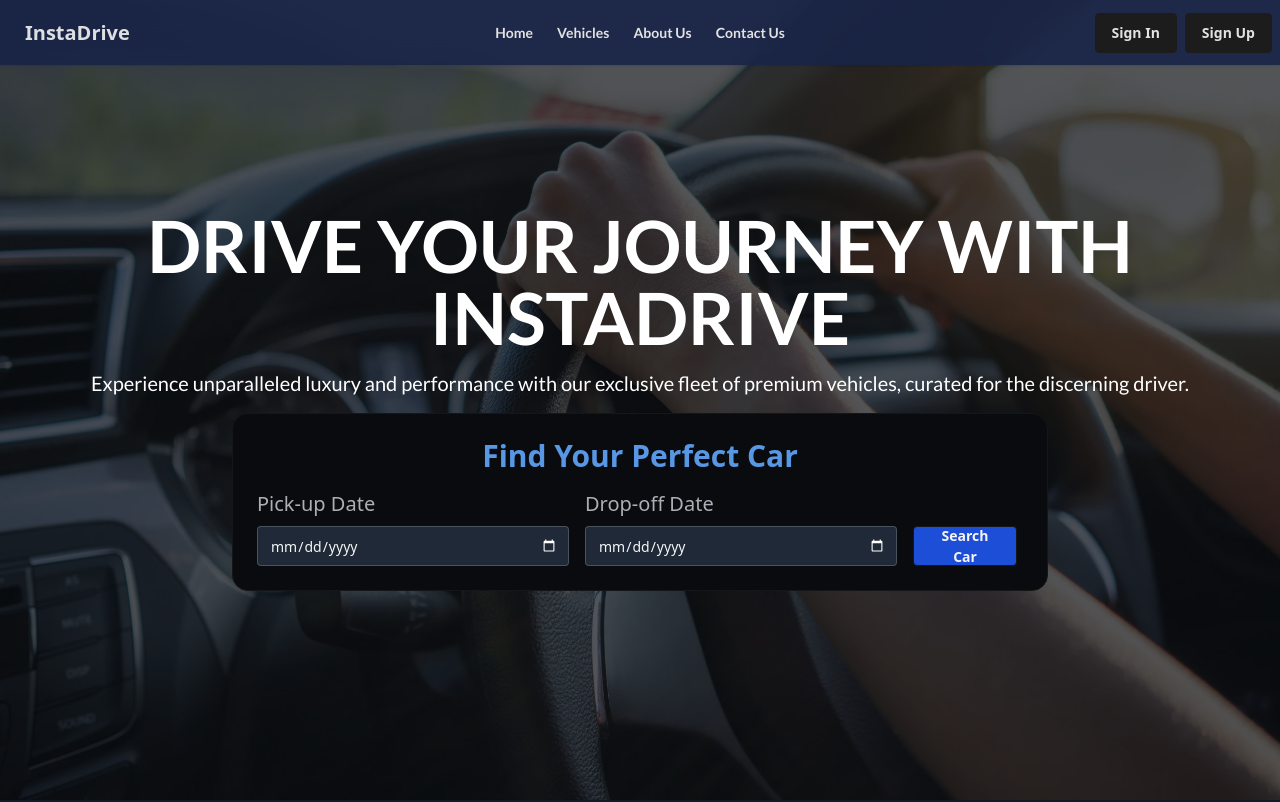
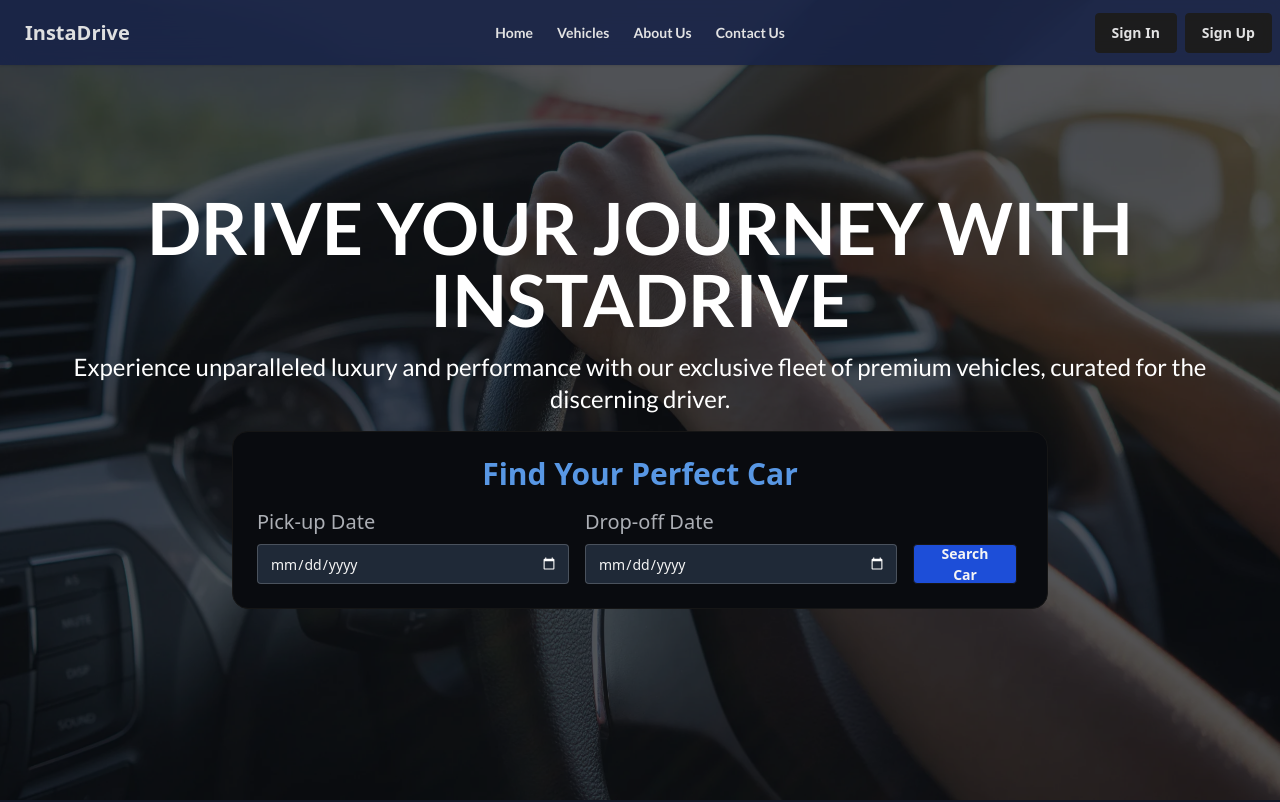
Before and after one commit to jacobferreras/car-rental, a Next.js app: page / in a window 1280 px wide. Shown: the top 802 px of the page. Built offline with nearby package versions, Linux system fonts and the light colour scheme; no server answers; the database is empty.

Commit message:
feat: update text size and padding in HeroSection and HomeBookingCard components

```diff
--- a/components/ui/home/HeroSection.tsx
+++ b/components/ui/home/HeroSection.tsx
@@ -18,7 +18,7 @@ const Hero = () => {
           <h1 className="text-3xl sm:text-5xl lg:text-7xl text-center text-white font-family-mono font-bold z-20">
             DRIVE YOUR JOURNEY WITH INSTADRIVE
           </h1>
-          <p className="text-md sm:text-lg lg:text-xl text-center text-white font-family-sans mt-4 px-4 z-20">
+          <p className="text-sm sm:text-xl lg:text-2xl text-center text-white font-family-sans mt-4 px-8 z-20">
             Experience unparalleled luxury and performance with our exclusive
             fleet of premium vehicles, curated for the discerning driver.
           </p>
--- a/components/ui/home/HomeBookingCard.tsx
+++ b/components/ui/home/HomeBookingCard.tsx
@@ -19,7 +19,7 @@ const HomeBookingCard = () => {
             <DateInput />
           </div>
 
-          <div className="sm:pt-9">
+          <div className="sm:pt-9 ">
             <Link href="/vehicles">
               <button className="btn bg-[#1d4ed8] w-26">Search Car</button>
             </Link>
```
